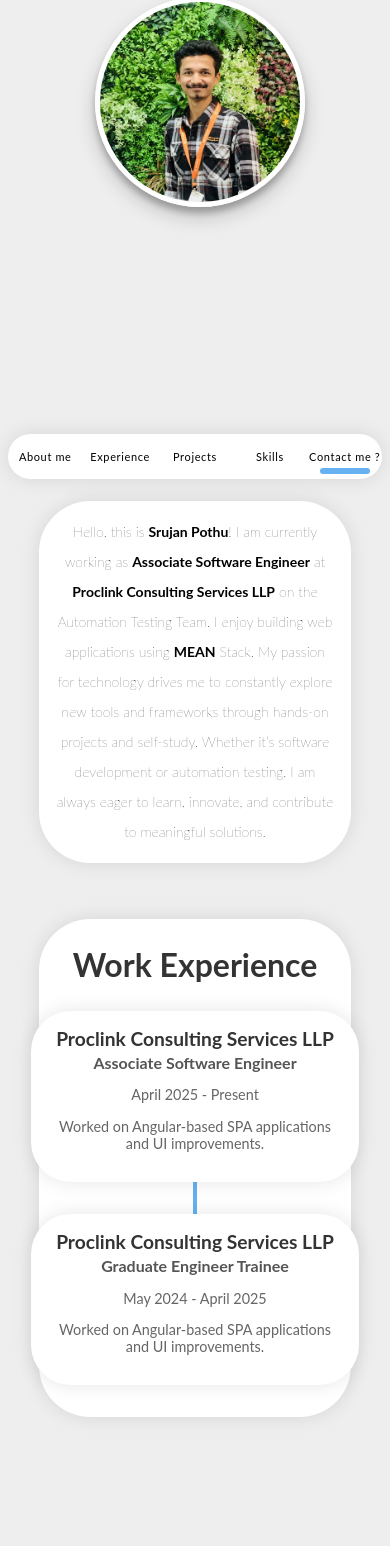
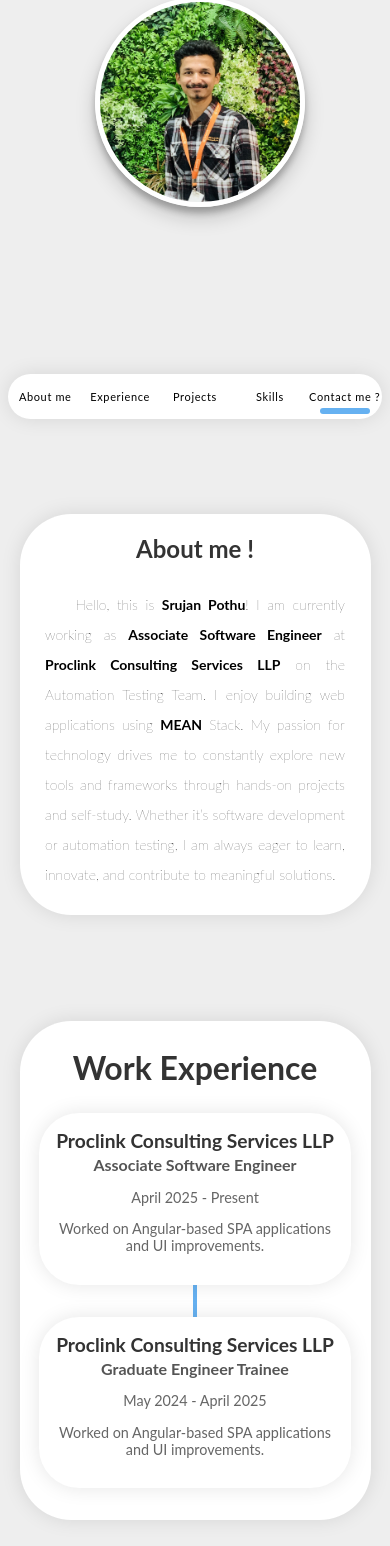
Before and after one commit to srujanpothu14/portfolio, an Angular app: page / in a window 390 px wide. Shown: the part 399-1945 px from the top of the page. Built offline with nearby package versions, Linux system fonts and the light colour scheme.

Commit message:
made responsive for mobile screen.

```diff
--- a/src/app/about-page/about-page.component.html
+++ b/src/app/about-page/about-page.component.html
@@ -1,8 +1,9 @@
 <div class="about_me_con">
   <div class="about_me">
+    <h2>About me !</h2>
     <p>
-      Hello, this is <b>Srujan Pothu</b>! I am currently working as
-      <b>Associate Software Engineer</b> at
+      &nbsp; &nbsp; Hello, this is <b>Srujan Pothu</b>! I am currently working
+      as <b>Associate Software Engineer</b> at
       <b>Proclink Consulting Services LLP</b> on the Automation Testing Team. I
       enjoy building web applications using <b>MEAN</b> Stack. My passion for
       technology drives me to constantly explore new tools and frameworks
--- a/src/app/about-page/about-page.component.scss
+++ b/src/app/about-page/about-page.component.scss
@@ -10,7 +10,13 @@
 }
 .about_me {
   p {
+    text-align: justify;
     margin: 4rem;
+  }
+  h2 {
+    font-size: 2rem;
+    font-weight: bold;
+    color: #333;
   }
 
   width: 80%;
@@ -21,14 +27,17 @@
 
 @media (max-width: 480px) {
   .about_me_con {
-    height: 100%;
+    height: 65vh;
     font-size: 14px;
     line-height: 30px;
-    margin-bottom: 24px;
   }
   .about_me {
+    width: 90%;
     p {
-      margin: 1rem;
+      margin: 1.6rem;
+    }
+    h2 {
+      font-size: 1.5rem;
     }
   }
 }
--- a/src/app/experience-page/experience-page.component.scss
+++ b/src/app/experience-page/experience-page.component.scss
@@ -83,3 +83,13 @@
     }
   }
 }
+@media (max-width: 480px) {
+  .timeline-container {
+    .work_exp_con {
+      width: 90%;
+    }
+    .experience-card {
+      width: 80%;
+    }
+  }
+}
--- a/src/app/intro-page/intro-page.component.scss
+++ b/src/app/intro-page/intro-page.component.scss
@@ -146,7 +146,6 @@ h2 {
     flex-direction: column;
     align-items: center;
     justify-content: center;
-    margin-bottom: 60px;
   }
   .profile_img_con {
     border-radius: 50%;
--- a/src/app/projects-page/projects-page.component.scss
+++ b/src/app/projects-page/projects-page.component.scss
@@ -4,8 +4,8 @@
 
   .section-title {
     font-size: 2rem;
-    margin-bottom: 2rem;
-    color: #222;
+    font-weight: bold;
+    color: #333;
   }
 
   .projects-grid {
@@ -102,3 +102,17 @@
     }
   }
 }
+
+@media (max-width: 480px) {
+  .projects-section {
+    padding: 0rem 0rem;
+
+    .section-title {
+      font-size: 1.2rem;
+    }
+
+    .project-card {
+      max-width: 100%;
+    }
+  }
+}
```
